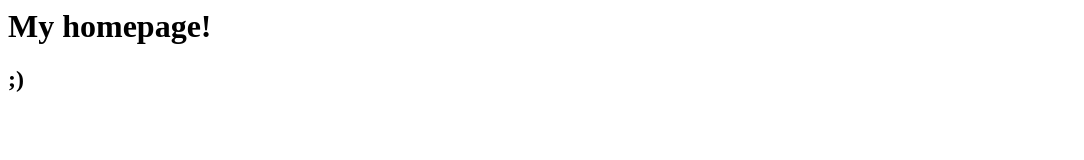
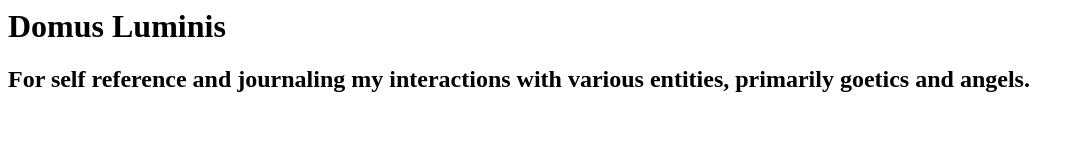
Before and after one commit to 1514826/1514826.github.io, a plain HTML site: page index.html in a window 1280 px wide. Shown: the whole page, without its empty margins (0-1084 px from the left). Drawn offline with Linux system fonts and the light colour scheme.

Commit message:
Update index.html

```diff
--- a/index.html
+++ b/index.html
@@ -1,14 +1,14 @@
 <html>
   <head>
-    <title>My Homepage</title>
+    <title>Gratam.</title>
   </head>
 
 
   <body>
-    <h1>My homepage!</h1>
+    <h1> Domus Luminis </h1>
 
     <h2>
-        ;)
+        For self reference and journaling my interactions with various entities, primarily goetics and angels.
     </h2>
 
   </body>
```
